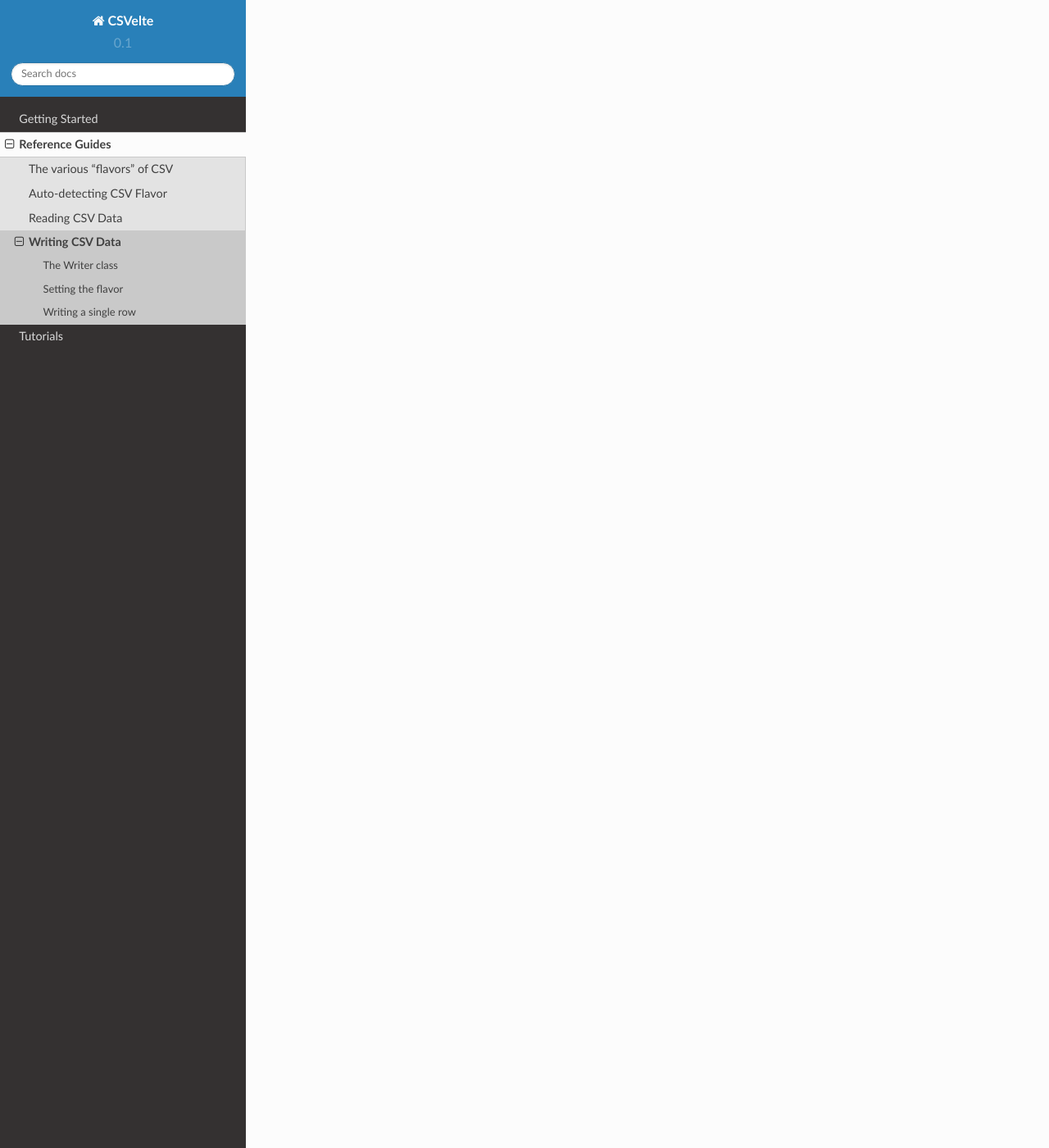
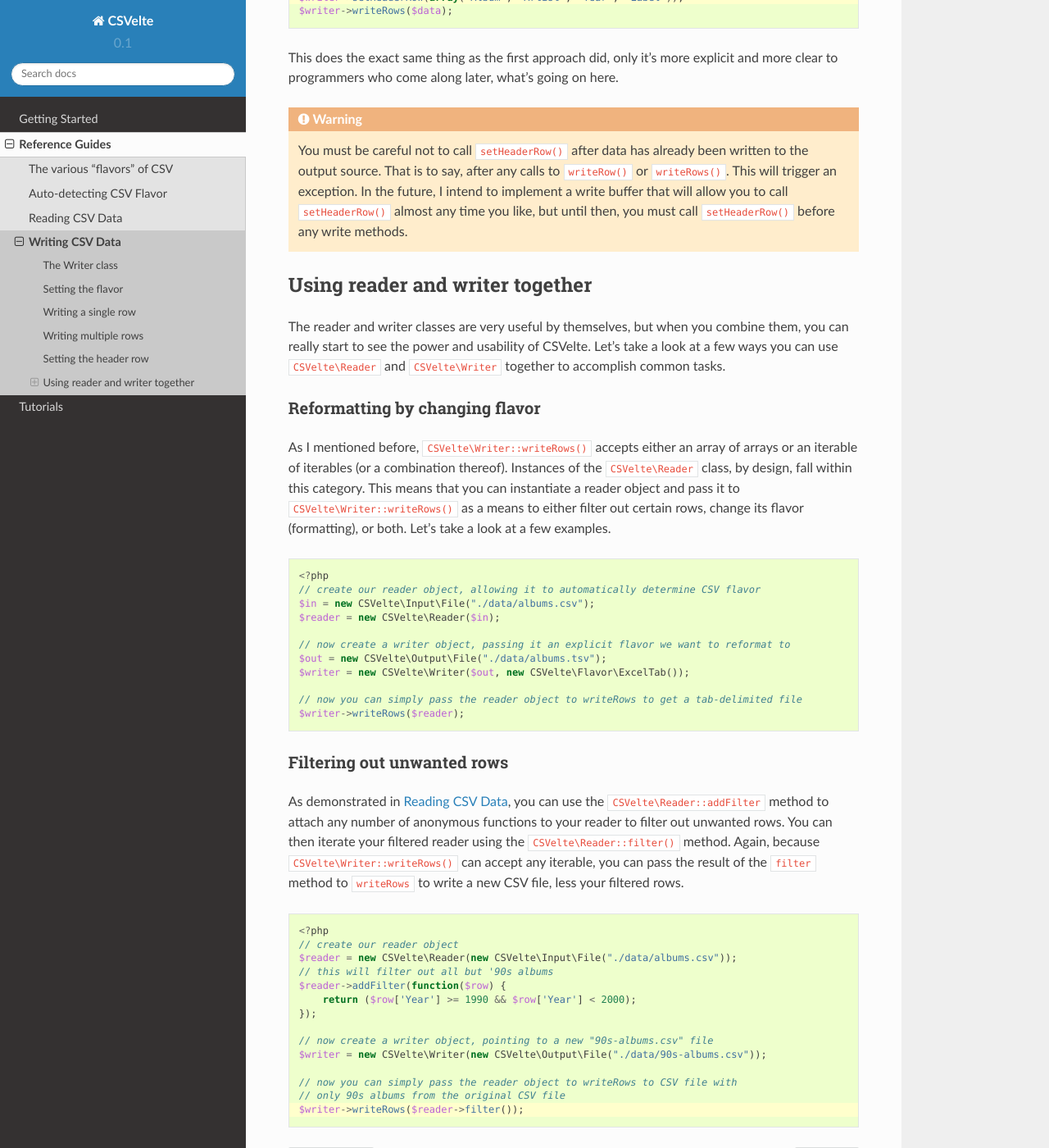
Before and after one commit to nozavroni/csvelte, a Sphinx documentation site: the page built from docs/reference/writing.rst, in a window 1280 px wide and 1400 px high, scrolled down 2512 px. Shown: the whole window at 82% size. Built offline with Sphinx 7.4.7 and the Read the Docs theme 2.0.0, drawn with Linux system fonts in a browser that asks for light colours; some of the changed text lies outside the part shown.

Commit message:
Finished the "writing" section in the docs. refs #67

```diff
--- a/docs/reference/writing.rst
+++ b/docs/reference/writing.rst
@@ -33,20 +33,134 @@ If you want to use a specific flavor of CSV (rather than the default :rfc:`4180`
 Writing a single row
 ====================
 
-Once you've instantiated a ``CSVelte\Writer`` object, you can use the ``writeRow`` method to write CSV line-by-line. You simply pass it an array or anything `traversable <http://php.net/manual/en/class.traversable.php>`_ and it will output a field for each element in the array/iterator.
+Once you've instantiated a ``CSVelte\Writer`` object, you can use its ``writeRow`` method to write CSV line-by-line. You simply pass it an array or anything `traversable <http://php.net/manual/en/class.traversable.php>`_ and it will output a field for each element in the array/iterator.
 
 ..  code-block:: php
-    :emphasize-lines: 2
 
     <?php
     $out = new CSVelte\Output\File('./data/products.csv');
     $writer = new CSVelte\Writer($out);
+    // you can pass an array...
     $writer->writeRow(array('one', 2, 'three', 'fore'));
+    // or anything that is iterable with foreach...
     $writer->writeRow(new ArrayIterator(array('five', 'sicks', '7 "ate" 9', 10)));
 
 Depending on the ``CSVelte\Flavor`` object you use, this should output something along the lines of:
 
-..  code-block: csv
+..  code-block:: csv
 
     one,2,three,fore
     five,sicks,"7 ""ate"" 9",10
+
+Writing multiple rows
+=====================
+
+If you have an two-dimensional array or an iterable of iterables, you can pass it to the ``writeRows`` method to write multiple rows at once.
+
+..  code-block:: php
+
+    <?php
+    $out = new CSVelte\Output\File('./data/albums.csv');
+    $writer = new CSVelte\Writer($out);
+    $data = array(
+        array('Lateralus', 'Tool', 2001, 'Volcano Entertainment'),
+        array('Wish You Were Here', 'Pink Floyd', 1975, 'Columbia'),
+        array('The Fragile', 'Nine Inch Nails', 1999, 'Interscope'),
+    );
+    $writer->writeRows($data);
+
+Depending on your ``CSVelte\Flavor`` attributes, this should output something along the lines of:
+
+..  code-block:: csv
+
+    Lateralus,Tool,2001,Volcano Entertainment
+    Wish You Were Here,Pink Floyd,1975,Columbia
+    The Fragile,Nine Inch Nails,1999,Interscope
+
+Setting the header row
+======================
+
+CSV files allow an optional header row to designate labels for each column within the data. If present, it should always be the first row in the data. You can go about writing your header row one of two ways. There's the dumb way, which is to simply make sure the first row you write is your header row.
+
+..  code-block:: php
+    :emphasize-lines: 5
+
+    <?php
+    $out = new CSVelte\Output\File('./data/albums.csv');
+    $writer = new CSVelte\Writer($out);
+    $data = array(
+        array('Album', 'Artist', 'Year', 'Label'),
+        array('Lateralus', 'Tool', 2001, 'Volcano Entertainment'),
+        array('Wish You Were Here', 'Pink Floyd', 1975, 'Columbia'),
+        array('The Fragile', 'Nine Inch Nails', 1999, 'Interscope'),
+    );
+    $writer->writeRows($data);
+
+As you can see in the highlighted line above, I simply made the first row the header row. There is nothing particularly wrong with this approach. It works well enough. But if you'd like to be more explicit, you can do that with ``CSVelte\Writer::setHeaderRow()``.
+
+..  code-block:: php
+    :emphasize-lines: 9
+
+    <?php
+    $out = new CSVelte\Output\File('./data/albums.csv');
+    $writer = new CSVelte\Writer($out);
+    $data = array(
+        array('Lateralus', 'Tool', 2001, 'Volcano Entertainment'),
+        array('Wish You Were Here', 'Pink Floyd', 1975, 'Columbia'),
+        array('The Fragile', 'Nine Inch Nails', 1999, 'Interscope'),
+    );
+    $writer->setHeaderRow(array('Album', 'Artist', 'Year', 'Label'));
+    $writer->writeRows($data);
+
+This does the exact same thing as the first approach did, only it's more explicit and more clear to programmers who come along later, what's going on here.
+
+..  warning::
+
+    You must be careful not to call ``setHeaderRow()`` after data has already been written to the output source. That is to say, after any calls to ``writeRow()`` or ``writeRows()``. This will trigger an exception. In the future, I intend to implement a write buffer that will allow you to call ``setHeaderRow()`` almost any time you like, but until then, you must call ``setHeaderRow()`` before any write methods.
+
+Using reader and writer together
+================================
+
+The reader and writer classes are very useful by themselves, but when you combine them, you can really start to see the power and usability of CSVelte. Let's take a look at a few ways you can use ``CSVelte\Reader`` and ``CSVelte\Writer`` together to accomplish common tasks.
+
+Reformatting by changing flavor
+-------------------------------
+
+As I mentioned before, ``CSVelte\Writer::writeRows()`` accepts either an array of arrays or an iterable of iterables (or a combination thereof). Instances of the ``CSVelte\Reader`` class, by design, fall within this category. This means that you can instantiate a reader object and pass it to ``CSVelte\Writer::writeRows()`` as a means to either filter out certain rows, change its flavor (formatting), or both. Let's take a look at a few examples.
+
+..  code-block:: php
+
+    <?php
+    // create our reader object, allowing it to automatically determine CSV flavor
+    $in = new CSVelte\Input\File("./data/albums.csv");
+    $reader = new CSVelte\Reader($in);
+
+    // now create a writer object, passing it an explicit flavor we want to reformat to
+    $out = new CSVelte\Output\File("./data/albums.tsv");
+    $writer = new CSVelte\Writer($out, new CSVelte\Flavor\ExcelTab());
+
+    // now you can simply pass the reader object to writeRows to get a tab-delimited file
+    $writer->writeRows($reader);
+
+Filtering out unwanted rows
+---------------------------
+
+As demonstrated in :doc:`/reference/reading`, you can use the ``CSVelte\Reader::addFilter`` method to attach any number of anonymous functions to your reader to filter out unwanted rows. You can then iterate your filtered reader using the ``CSVelte\Reader::filter()`` method. Again, because ``CSVelte\Writer::writeRows()`` can accept any iterable, you can pass the result of the ``filter`` method to ``writeRows`` to write a new CSV file, less your filtered rows.
+
+..  code-block:: php
+    :emphasize-lines: 14
+
+    <?php
+    // create our reader object
+    $reader = new CSVelte\Reader(new CSVelte\Input\File("./data/albums.csv"));
+    // this will filter out all but '90s albums
+    $reader->addFilter(function($row) {
+        return ($row['Year'] >= 1990 && $row['Year'] < 2000);
+    });
+
+    // now create a writer object, pointing to a new "90s-albums.csv" file
+    $writer = new CSVelte\Writer(new CSVelte\Output\File("./data/90s-albums.csv"));
+
+    // now you can simply pass the reader object to writeRows to CSV file with
+    // only 90s albums from the original CSV file
+    $writer->writeRows($reader->filter());
--- a/docs/tutorials/map.rst.inc
+++ /dev/null
@@ -1 +0,0 @@
-* :doc:`/tutorials/importing_csv_into_database`
```
Also changed, not shown: docs/tutorials/index.rst (+3 -4 lines).
